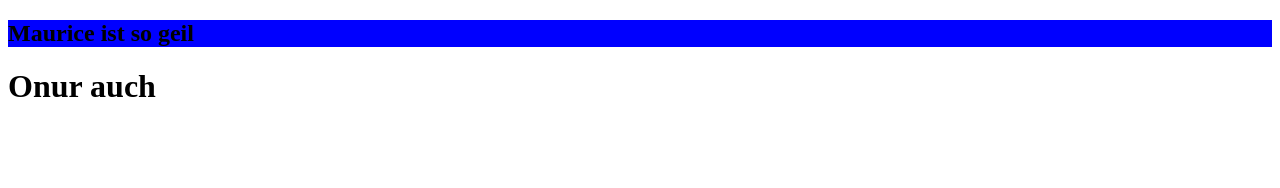
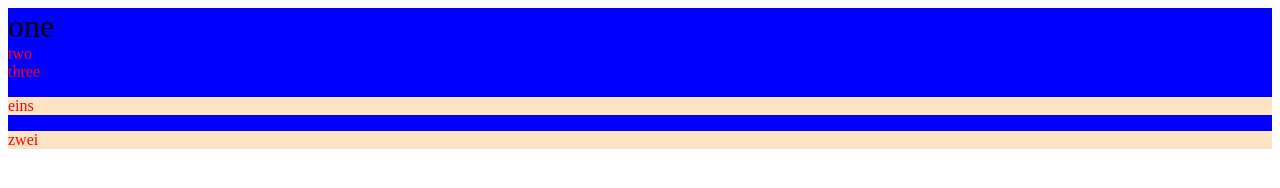
Before and after one commit to mauricaa/01_Basics, a plain HTML site: page Uebungen/Selectors/index.html in a window 1280 px wide. Drawn offline with Linux system fonts and the light colour scheme.

Commit message:
web selectors

```diff
--- a/01_Github-Setup/styles.css
+++ /dev/null
@@ -1,3 +0,0 @@
-.geiler {
-    background-color: blue;
-}
--- a/01_Github-Setup/index.html
+++ b/Uebungen/Selectors/index.html
@@ -3,11 +3,13 @@
 <head>
     <meta charset="UTF-8">
     <meta name="viewport" content="width=device-width, initial-scale=1.0">
-    <title>Document</title>
     <link rel="stylesheet" href="styles.css">
 </head>
-<body>
-    <h2 class="geiler">Maurice ist so geil</h2>
-    <h1>Onur auch</h1>
-</body>
+   <div id="eins">one</div>
+   <div class="zwei">two</div>
+   <div class="zwei" id="text">three
+    <p>eins</p>
+    <p>zwei</p>
+   </div>
+
 </html>
--- /dev/null
+++ b/Uebungen/Selectors/styles.css
@@ -0,0 +1,20 @@
+div {
+    background-color: blue;
+}
+
+
+#eins {
+    font-size: 2rem;
+}
+
+ .zwei{
+    color: red;
+ }
+
+ .drei {
+    color: green;
+ }
+
+ #text p {
+    background-color: bisque;
+ }
```
